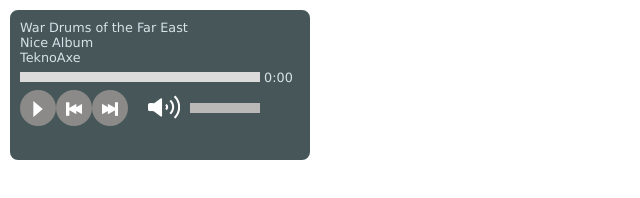
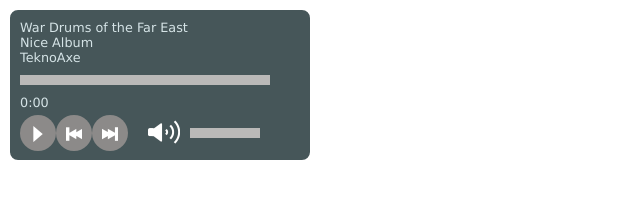
Before and after one commit to OdysseasKr/HTML5-Music-Player, a plain HTML site: page index.html in a window 1280 px wide. Shown: the whole page, without its empty margins (0-640 px from the left). Drawn offline with Linux system fonts and the light colour scheme.

Commit message:
Replaced canvas with plain divs

```diff
--- a/index.html
+++ b/index.html
@@ -21,10 +21,14 @@
         <p id="artistText">Placeholder Artist</p>
       </div>
 
-      <!-- Timebar -->
+      <!-- Timebar
       <div id="timeInfo">
         <canvas id="timeBar"></canvas>
         <span id="timeText"></span>
+      </div>
+      -->
+      <div id="timeInfo">
+        <div id="timeBar"><div class="filler"></div></div><span id="timeText"></span>
       </div>
 
       <!-- Controls -->
@@ -33,7 +37,7 @@
         <div class="button" id="previousBtn"><img src="icons/32/rewind-32.png"></div>
         <div class="button" id="nextBtn"><img src="icons/32/forward-32.png"></div>
         <div id="volumeIcon"><img src="icons/32/volume-32.png"></div>
-        <div><div id="volumeSlider"><div id="filler"></div></div></div>
+        <div><div id="volumeSlider"><div class="filler"></div></div></div>
 
     </div>
 
--- a/scripts/controls.js
+++ b/scripts/controls.js
@@ -45,12 +45,7 @@
   loadNewTrack(playlist.getActive().src);
 });
 
-// Canvas Click
-canvasElement.addEventListener("mousedown",function(event){
-  var x = event.pageX;
-  x -= canvasElement.offsetLeft;
-  audioElement.currentTime = (x / canvasElement.width) * audioElement.duration;
-});
+
 
 /**
  * Loads a new track on the audio elementFromPoint
--- a/scripts/sliderfy.js
+++ b/scripts/sliderfy.js
@@ -4,6 +4,7 @@
     var handleWidth = handle?handle.offsetWidth:0;
     var container = sliderEl.getBoundingClientRect();
     var fullWidth = sliderEl.offsetWidth;
+    var active = false;
 
     // Create event to dispatch when value is changed
     var changedEvent;
@@ -32,6 +33,7 @@
 
     // Add mousedown listener for the slider
     sliderEl.addEventListener("mousedown",function(e){
+        active = true;
         // Stop the default lement dragging from happening
         e.preventDefault ? e.preventDefault() : e.returnValue = false;
         // Change the value of the slider according to mouse click
@@ -43,7 +45,11 @@
 
     // Add mouseup listener for the slider
     window.addEventListener("mouseup",function(){
-        done();
+        console.log(active);
+        if (active) {
+          done();
+          active = false;
+        }
     },false);
 
     // Run this when action is finished
--- a/scripts/ui.js
+++ b/scripts/ui.js
@@ -34,58 +34,21 @@
 });
 
 //=============================== Canvas Timebar =============================
-
-/**
- * Handles the initiation and control of the canvas timebar
- */
-var timebarObj = {
-
-  // 2D context of the canvas element
-  context: canvasElement.getContext("2d"),
-
-  // Width of the canvas element
-  WIDTH: 240,
-
-  // Height of the canvas element
-  HEIGHT: 10,
-
-  // Background color of the timebar
-  BACKGROUND_COLOR: "#DBDBDB",
-
-  // Foreground color of the timebar
-  FOREGROUND_COLOR: "#BAB9B8",
-
-  // Initiate the canvas element
-  init: function(){
-    canvasElement.style.backgroundColor = this.BACKGROUND_COLOR;
-    canvasElement.width = this.WIDTH;
-    canvasElement.height = this.HEIGHT;
-  },
-
-  // Draw a line covering the given percentage of it's width
-  drawLine: function(percent){
-    this.context.clearRect(0,0,this.WIDTH,this.HEIGHT);
-    this.context.beginPath();
-    this.context.moveTo(0,this.HEIGHT/2);
-    this.context.lineTo(percent * this.WIDTH , this.HEIGHT/2);
-    this.context.lineWidth = this.HEIGHT;
-
-    this.context.strokeStyle = this.FOREGROUND_COLOR;
-    this.context.stroke();
-  }
-}
-
-// Start the canvas timebar
-timebarObj.init();
+sliderfy(canvasElement);
 
 timeTextElement.textContent = "0:00";
 
 // On time update
 audioElement.addEventListener("timeupdate", function(){
-    timebarObj.drawLine(audioElement.currentTime/audioElement.duration);
+    canvasElement.firstChild.style.width = (audioElement.currentTime/audioElement.duration) *canvasElement.offsetWidth + "px";
     var seconds = audioElement.currentTime;
     var minutes = Math.round(seconds / 60);
     seconds = Math.round(seconds % 60);
 
     timeTextElement.textContent = minutes+":"+ (seconds<10?"0"+seconds:seconds);
 });
+
+// On change
+canvasElement.addEventListener("change", function(){
+  audioElement.currentTime = canvasElement.sliderValue * audioElement.duration;
+});
--- a/style.css
+++ b/style.css
@@ -46,12 +46,25 @@
   height:inherit;
 }
 
+#timeBar {
+  width:250px;
+  height:10px;
+  background-color: #DBDBDB;
+  margin:10px 0px;
+}
+
+#timeBar div {
+  margin:0px;
+  padding:0px;
+  height:inherit;
+}
+
 #volumeIcon{
   padding-left: 20px;
   padding-right: 10px;
 }
 
-#filler {
+.filler {
   width: inherit;
   background-color: #BAB9B8;
 }
```
